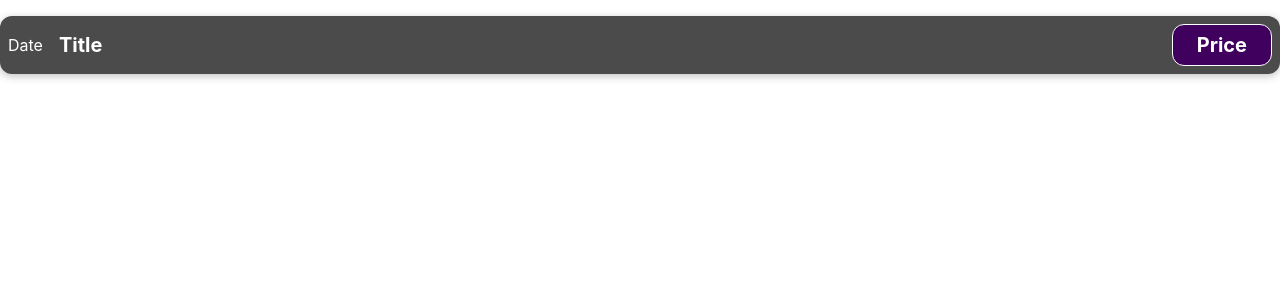
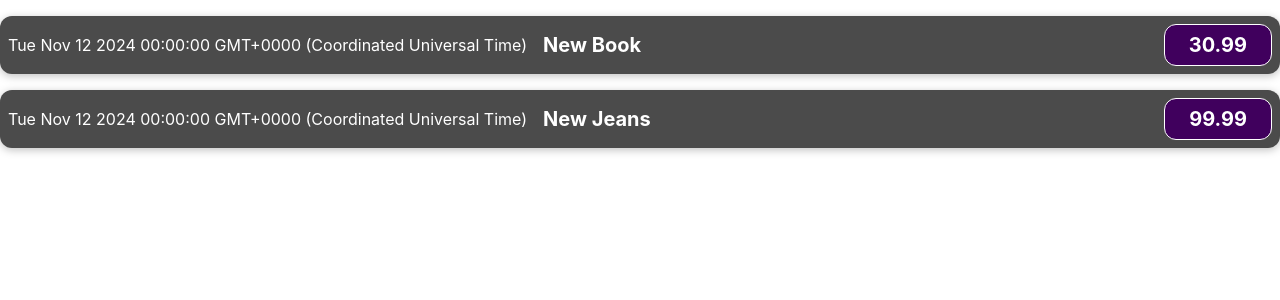
Before and after one commit to Tooma81/expenses2025, a React (Create React App) app: page / in a window 1280 px wide. Shown: the top 300 px of the page. Built offline with nearby package versions, Linux system fonts and the light colour scheme.

Commit message:
adding data into components

```diff
--- a/src/App.js
+++ b/src/App.js
@@ -2,9 +2,23 @@
 import ExpenseItem from './components/ExpenseItem';
 
 const App = () => {
+  const expenses = [
+    {
+      date: new Date(2024, 10, 12),
+      title: 'New Book',
+      price: 30.99
+    },
+    {
+      date: new Date(2024, 10, 12),
+      title: 'New Jeans',
+      price: 99.99
+    }
+  ]
+
   return (
     <div>
-      <ExpenseItem />
+      <ExpenseItem data={expenses[0]}/>
+      <ExpenseItem data={expenses[1]}/>
     </div>
   );
 }
--- a/src/components/ExpenseItem.js
+++ b/src/components/ExpenseItem.js
@@ -1,12 +1,16 @@
 import './ExpenseItem.css';
 
-const ExpenseItem = () => {
+const ExpenseItem = (props) => {
+
+    console.log(props)
+    console.log(props.data)
+
     return (
         <div className='expense-item'>
-            <div>Date</div>
+            <div>{props.data.date.toString()}</div>
             <div className='expense-item__description'>
-                <h2>Title</h2>
-                <div className='expense-item__price'>Price</div>
+                <h2>{props.data.title}</h2>
+                <div className='expense-item__price'>{props.data.price}</div>
             </div>
         </div>
     );
```
